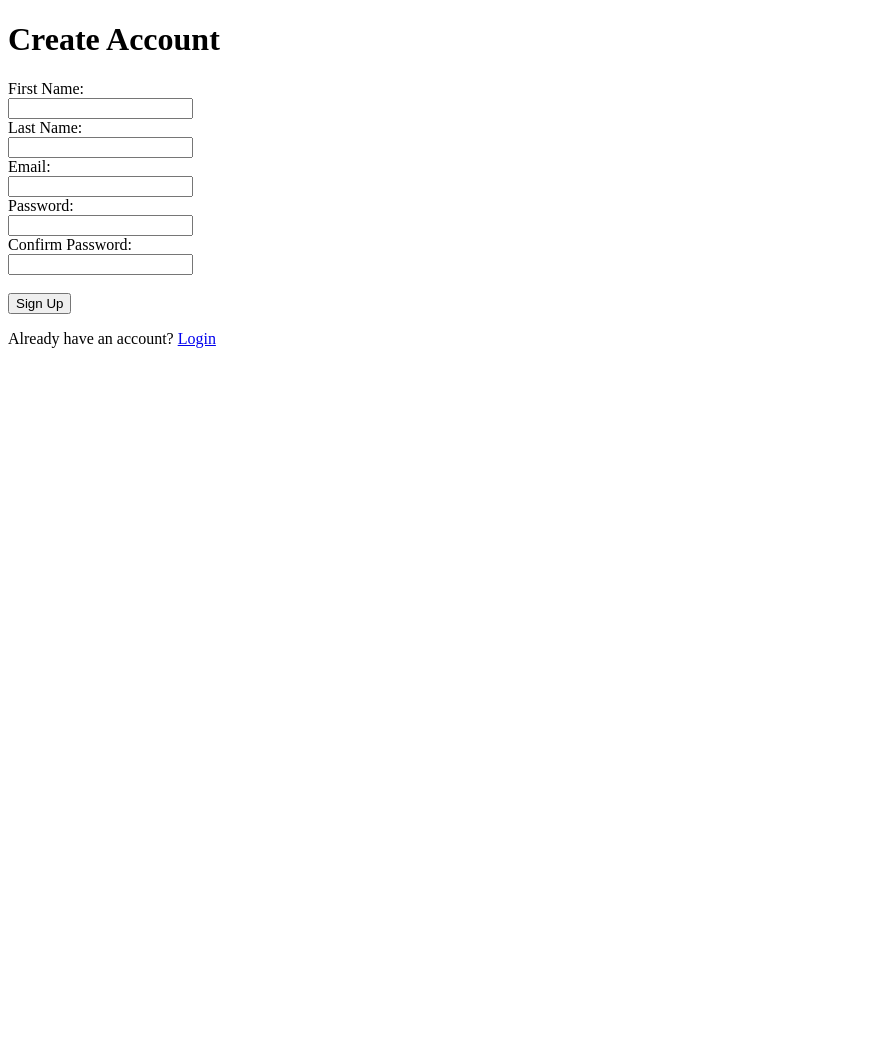
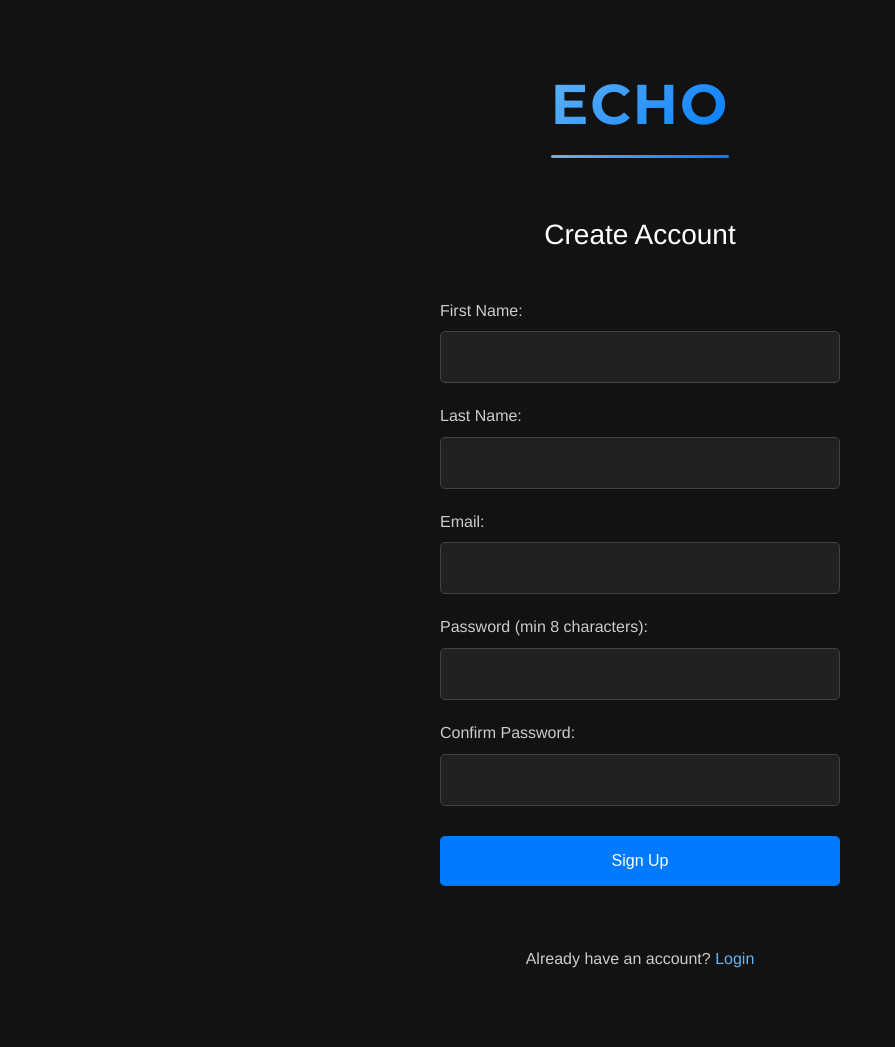
Before and after one commit to shahariarmahfuz/Custom, a Flask app: page /signup in a window 1280 px wide. Shown: the whole page, without its empty margins (0-895 px from the left). Before the commit the page ends 348 px from the top, so only its background shows below. Run offline with Flask 3, Linux system fonts and the light colour scheme; some web fonts are replaced.

Commit message:
Update signup.html

```diff
--- a/templates/signup.html
+++ b/templates/signup.html
@@ -1,10 +1,224 @@
 <!DOCTYPE html>
-<html>
+<html lang="bn">
 <head>
-    <title>Sign Up</title>
+    <meta charset="UTF-8">
+    <meta name="viewport" content="width=device-width, initial-scale=1.0">
+    <title>Sign Up - Echo</title>
+    <link href="https://fonts.cdnfonts.com/css/helvetica-neue-55?styles=30130" rel="stylesheet">
+    <link href="https://fonts.cdnfonts.com/css/helvetica-neue-5?styles=15982" rel="stylesheet">
+    <link href="https://fonts.googleapis.com/css2?family=Montserrat:wght@700&display=swap" rel="stylesheet">
+    <style>
+        body {
+            margin: 0;
+            padding: 40px 20px;
+            background-color: #121212;
+            color: #e0e0e0;
+            font-family: 'Helvetica Neue', sans-serif;
+            line-height: 1.6;
+            display: flex;
+            flex-direction: column;
+            align-items: center;
+            min-height: 100vh;
+            box-sizing: border-box;
+        }
+
+        .logo-container {
+            margin-bottom: 30px;
+            text-align: center;
+        }
+
+        h1.logo {
+            font-size: 48px;
+            font-weight: 700;
+            margin: 0;
+            background: linear-gradient(135deg, #64b5f6 0%, #007bff 100%);
+            -webkit-background-clip: text;
+            background-clip: text;
+            color: transparent;
+            font-family: 'Montserrat', 'Helvetica Neue', sans-serif;
+            letter-spacing: 1.5px;
+            position: relative;
+            display: inline-block;
+        }
+
+        h1.logo::after {
+            content: '';
+            position: absolute;
+            bottom: -8px;
+            left: 0;
+            width: 100%;
+            height: 3px;
+            background: linear-gradient(90deg, #64b5f6, #007bff);
+            border-radius: 3px;
+        }
+
+        .page-title {
+            font-size: 24px;
+            margin-bottom: 30px;
+            color: #fff;
+            font-weight: 500;
+            text-align: center;
+        }
+
+        form {
+            width: 90%;
+            max-width: 400px;
+            margin-bottom: 30px;
+        }
+
+        .form-group {
+            margin-bottom: 20px;
+        }
+
+        label {
+            display: block;
+            margin-bottom: 8px;
+            font-weight: 500;
+            font-size: 15px;
+            color: #ccc;
+        }
+
+        input[type="text"],
+        input[type="email"],
+        input[type="password"],
+        input[type="submit"] {
+            width: 100%;
+            padding: 14px;
+            box-sizing: border-box;
+            border-radius: 5px;
+            font-size: 16px;
+            transition: all 0.2s ease;
+        }
+
+        input[type="text"],
+        input[type="email"],
+        input[type="password"] {
+            background-color: #212121;
+            border: 1px solid #424242;
+            color: #fff;
+        }
+
+        input[type="text"]:focus,
+        input[type="email"]:focus,
+        input[type="password"]:focus {
+            border-color: #64b5f6;
+            outline: none;
+            box-shadow: 0 0 0 2px rgba(100, 181, 246, 0.2);
+        }
+
+        input[type="submit"] {
+            margin-top: 10px;
+            background-color: #007bff;
+            color: #fff;
+            border: none;
+            font-weight: 500;
+            cursor: pointer;
+        }
+
+        input[type="submit"]:hover {
+            background-color: #0056b3;
+        }
+
+        a {
+            color: #64b5f6;
+            text-decoration: none;
+            border-bottom: 1px solid transparent;
+            transition: all 0.2s ease;
+            font-size: 15px;
+        }
+
+        a:hover {
+            color: #fff;
+            border-bottom-color: #64b5f6;
+        }
+
+        .alert {
+            text-align: center;
+            margin-bottom: 20px;
+            padding: 12px;
+            font-size: 14px;
+            border-radius: 5px;
+            width: 90%;
+            max-width: 400px;
+        }
+
+        .alert.alert-success {
+            background-color: rgba(76, 175, 80, 0.2);
+            color: #4CAF50;
+            border: 1px solid #4CAF50;
+        }
+
+        .alert.alert-danger {
+            background-color: rgba(244, 67, 54, 0.2);
+            color: #f44336;
+            border: 1px solid #f44336;
+        }
+
+        p {
+            text-align: center;
+            margin-top: 20px;
+            font-size: 15px;
+            color: #ccc;
+        }
+
+        @media (min-width: 600px) {
+            body {
+                padding: 60px 20px;
+            }
+
+            .logo-container {
+                margin-bottom: 40px;
+            }
+
+            h1.logo {
+                font-size: 56px;
+                letter-spacing: 2px;
+            }
+
+            .page-title {
+                font-size: 28px;
+                margin-bottom: 40px;
+            }
+
+            form {
+                width: 400px;
+                margin-bottom: 40px;
+            }
+
+            label {
+                font-size: 16px;
+            }
+
+            input[type="text"],
+            input[type="email"],
+            input[type="password"],
+            input[type="submit"] {
+                padding: 16px;
+                font-size: 16px;
+            }
+
+            a {
+                font-size: 16px;
+            }
+
+            .alert {
+                font-size: 16px;
+                padding: 14px;
+            }
+
+            p {
+                font-size: 16px;
+            }
+        }
+    </style>
 </head>
 <body>
-    <h1>Create Account</h1>
+    <div class="logo-container">
+        <h1 class="logo">ECHO</h1>
+    </div>
+
+    <h2 class="page-title">Create Account</h2>
+
     {% with messages = get_flashed_messages(with_categories=true) %}
         {% if messages %}
             {% for category, message in messages %}
@@ -12,19 +226,36 @@
             {% endfor %}
         {% endif %}
     {% endwith %}
+
     <form method="POST" action="/signup">
-        <label>First Name:</label><br>
-        <input type="text" name="first_name" required><br>
-        <label>Last Name:</label><br>
-        <input type="text" name="last_name" required><br>
-        <label>Email:</label><br>
-        <input type="email" name="email" required><br>
-        <label>Password:</label><br>
-        <input type="password" name="password" minlength="8" required><br>
-        <label>Confirm Password:</label><br>
-        <input type="password" name="confirm_password" minlength="8" required><br><br>
+        <div class="form-group">
+            <label for="first_name">First Name:</label>
+            <input type="text" id="first_name" name="first_name" required>
+        </div>
+
+        <div class="form-group">
+            <label for="last_name">Last Name:</label>
+            <input type="text" id="last_name" name="last_name" required>
+        </div>
+
+        <div class="form-group">
+            <label for="email">Email:</label>
+            <input type="email" id="email" name="email" required>
+        </div>
+
+        <div class="form-group">
+            <label for="password">Password (min 8 characters):</label>
+            <input type="password" id="password" name="password" minlength="8" required>
+        </div>
+
+        <div class="form-group">
+            <label for="confirm_password">Confirm Password:</label>
+            <input type="password" id="confirm_password" name="confirm_password" minlength="8" required>
+        </div>
+
         <input type="submit" value="Sign Up">
     </form>
+
     <p>Already have an account? <a href="/login">Login</a></p>
 </body>
-</html>
+                    </html>
```
